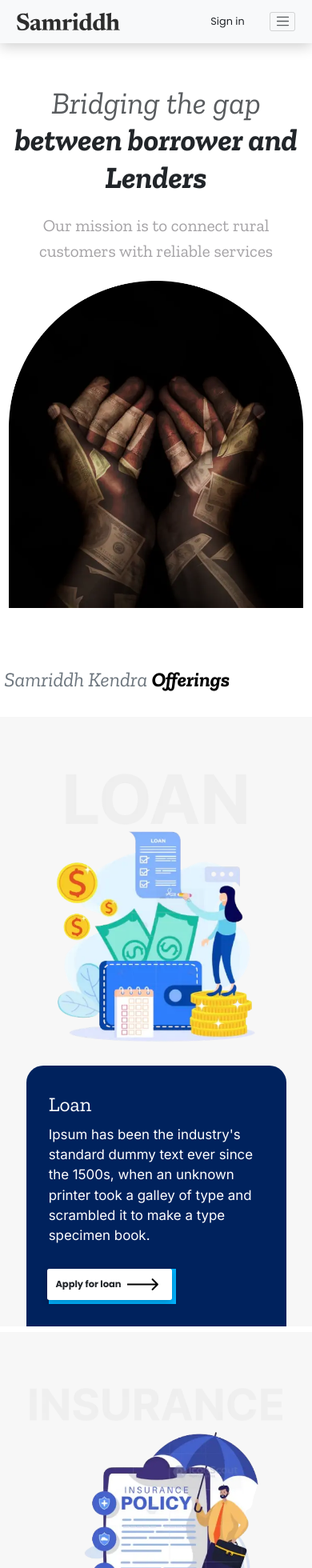
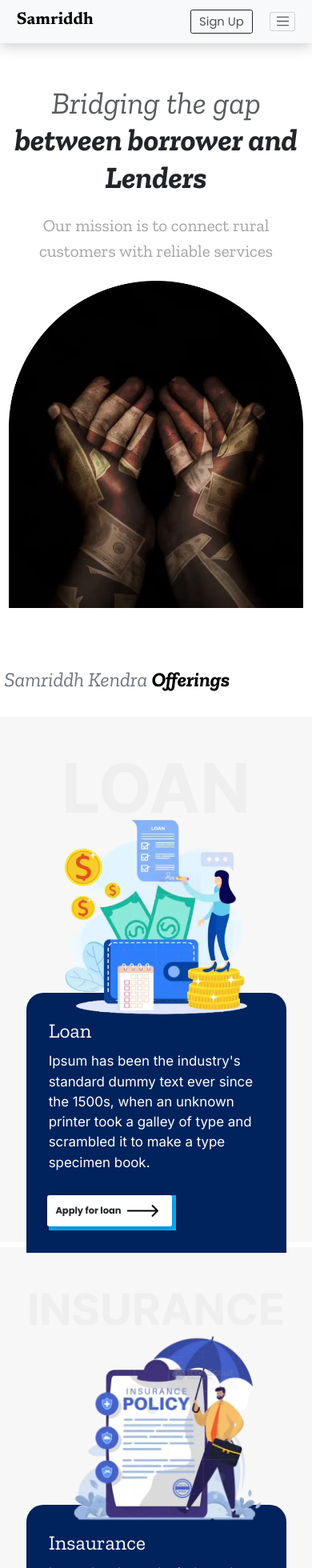
Before and after one commit to mohitanand744/Samriddh_React, a React (Vite) app: page / in a window 390 px wide. Shown: the top 1960 px of the page at 80% size. Built offline with nearby package versions, Linux system fonts and the light colour scheme.

Commit message:
solved some Alignment problems.

```diff
--- a/src/Pages/Home.jsx
+++ b/src/Pages/Home.jsx
@@ -66,7 +66,7 @@ const Home = () => {
       {/* ----------------------------------------------------- */}
 
       <section className="section_3 mt-3">
-        <div className="container-fluid insaurance py-7">
+        <div className="container-fluid insaurance">
           <div className="row justify-content-md-center justify-content-center">
             <div className="  col-xl-5 col-lg-6 col-md-10 col-sm-10 col-10  order-lg-last  order-md-last order-last">
               <div className="text_container text-white d-flex flex-column justify-content-center align-items-start round ">
@@ -82,7 +82,7 @@ const Home = () => {
               </div>
             </div>
             <div className="  col-xl-7 col-lg-6 col-md-12 col-sm-12 order-lg-last order-md-first order-first">
-              <div className="image_container d-flex flex-column align-items-center p-5 ">
+              <div className="image_container d-flex flex-column align-items-center p-5  ">
                 <img
                   className="img-fluid insaurance1"
                   src="./Insaurance2.webp"
@@ -139,7 +139,7 @@ const Home = () => {
             establishing the Samriddh Sathi for effective implementation.
           </p>
         </header>
-        <div className="container-fluid my-10">
+        <div className="container-fluid my-5">
           <div className="container">
             <div className="card-slider">
               <Card
@@ -342,8 +342,8 @@ const Home = () => {
           />
         </header>
 
-        <div className="partners-Customers container-fluid">
-          <div className="container">
+        <div className="partners-Customers py-5 container-fluid">
+          <div className="container py-5">
             <div className="d-flex justify-content-lg-between align-items-center flex-lg-row flex-md-column flex-column justify-content-md-center">
               <div className="ratings-container col-xl-3 col-lg-4 col-md-12 col-12  mb-md-5 mb-5 d-flex justify-content-center ">
                 <div className=" text-center rating-card d-flex flex-column align-items-center ">
@@ -423,6 +423,52 @@ const Home = () => {
                       </div>
                     </div>
                   </div>
+                  <div className="col-lg-4 col-md-6 col-6  bg-white review-card rounded-4">
+                    <div className="top-container">
+                      <div className="img">
+                        <img src="./empty-img.webp" alt="" />
+                      </div>
+                      <h2 className="title-font text-dark fw-bold mx-4">
+                        All necessary integrations were available.
+                      </h2>
+                    </div>
+                    <div className="profile-footer d-flex align-items-center">
+                      <img
+                        className="img-fluid avatar mr-4"
+                        src="./avtar.png"
+                        alt=""
+                      />
+                      <div className="d-flex flex-column gap-2">
+                        <p className="fs-2 font-poppins fw-semibold ">
+                          Apoorva
+                        </p>
+                        <p className="fs-4 font-poppins">Porter</p>
+                      </div>
+                    </div>
+                  </div>
+                  <div className="col-lg-4 col-md-6 col-6  bg-white review-card rounded-4">
+                    <div className="top-container">
+                      <div className="img">
+                        <img src="./empty-img.webp" alt="" />
+                      </div>
+                      <h2 className="title-font text-dark fw-bold mx-4">
+                        All necessary integrations were available.
+                      </h2>
+                    </div>
+                    <div className="profile-footer d-flex align-items-center">
+                      <img
+                        className="img-fluid avatar mr-4"
+                        src="./avtar.png"
+                        alt=""
+                      />
+                      <div className="d-flex flex-column gap-2">
+                        <p className="fs-2 font-poppins fw-semibold ">
+                          Apoorva
+                        </p>
+                        <p className="fs-4 font-poppins">Porter</p>
+                      </div>
+                    </div>
+                  </div>
                 </div>
               </div>
             </div>
@@ -441,8 +487,8 @@ const Home = () => {
           />
         </header>
 
-        <div className="partners-Customers container-fluid">
-          <div className="container">
+        <div className="partners-Customers py-5 container-fluid">
+          <div className="container py-5">
             <div className="d-flex justify-content-xl-start justify-content-lg-between align-items-center flex-lg-row flex-md-column flex-column justify-content-md-center">
               <div className=" reviews-container col-xl-9 col-lg-8 col-md-12 col-12 order-md-last order-last">
                 <div className="reviews">
@@ -457,6 +503,52 @@ const Home = () => {
                         detail the team brings with pro-activeness in
                         understanding the nuances of business is exemplary.
                       </p>
+                    </div>
+                    <div className="profile-footer d-flex align-items-center">
+                      <img
+                        className="img-fluid avatar mr-4"
+                        src="./avtar.png"
+                        alt=""
+                      />
+                      <div className="d-flex flex-column gap-2">
+                        <p className="fs-2 font-poppins fw-semibold ">
+                          Apoorva
+                        </p>
+                        <p className="fs-4 font-poppins">Porter</p>
+                      </div>
+                    </div>
+                  </div>
+                  <div className="col-lg-4 col-md-6 col-6  bg-white review-card rounded-4">
+                    <div className="top-container">
+                      <div className="img">
+                        <img src="./empty-img.webp" alt="" />
+                      </div>
+                      <h2 className="title-font text-dark fw-bold mx-4">
+                        All necessary integrations were available.
+                      </h2>
+                    </div>
+                    <div className="profile-footer d-flex align-items-center">
+                      <img
+                        className="img-fluid avatar mr-4"
+                        src="./avtar.png"
+                        alt=""
+                      />
+                      <div className="d-flex flex-column gap-2">
+                        <p className="fs-2 font-poppins fw-semibold ">
+                          Apoorva
+                        </p>
+                        <p className="fs-4 font-poppins">Porter</p>
+                      </div>
+                    </div>
+                  </div>
+                  <div className="col-lg-4 col-md-6 col-6  bg-white review-card rounded-4">
+                    <div className="top-container">
+                      <div className="img">
+                        <img src="./empty-img.webp" alt="" />
+                      </div>
+                      <h2 className="title-font text-dark fw-bold mx-4">
+                        All necessary integrations were available.
+                      </h2>
                     </div>
                     <div className="profile-footer d-flex align-items-center">
                       <img
--- a/src/components/Cards/Card.jsx
+++ b/src/components/Cards/Card.jsx
@@ -15,7 +15,7 @@ const Card = ({ title, description, steps, image }) => {
 
           <div className="steps-container text-center d-flex flex-column align-items-center">
             <p className="fs-2 fw-bold font-inter">STEP</p>
-            <p className="steps">{steps}</p>
+            <div className="steps fw-semibold">{steps}</div>
           </div>
         </div>
       </div>
--- a/src/components/NavBar/Nav.jsx
+++ b/src/components/NavBar/Nav.jsx
@@ -7,7 +7,7 @@ const Nav = () => {
       <nav className="navbar bg-body-tertiary fixed-top nav b-shadow">
         <div className="container-fluid font-poppins">
           <NavLink className={"navbar-brand"}>
-            <img src="./Samriddh.webp" alt="" />
+            <h1 className="fs-30 fw-bold newsreader">Samriddh</h1>
           </NavLink>
           <ul className="navLinks">
             <li className="nav-item ">
@@ -42,15 +42,15 @@ const Nav = () => {
                 Become Our Partner
               </NavLink>
             </li>
-            <button className="btn btn-outline-dark fs-2 px-4 border-none">
-              Login
-            </button>
+            <li className="nav-item">
+              <a className="btn btn-outline-dark px-4 py-1 hover">Login</a>
+            </li>
           </ul>
 
           <div className="d-lg-none d-flex align-items-center gap-5">
-            <button className="btn btn-outline-dark fs-2 px-4 sign_in border-none">
-              Sign in
-            </button>
+            <li className="nav-item">
+              <a className="btn btn-outline-dark px-4 ">Sign Up</a>
+            </li>
             <button
               className="navbar-toggler"
               type="button"
--- a/src/css/fonts.css
+++ b/src/css/fonts.css
@@ -3,6 +3,8 @@
 @import url("https://fonts.googleapis.com/css2?family=Inter:ital,opsz,wght@0,14..32,100..900;1,14..32,100..900&family=Poppins:ital,wght@0,100;0,200;0,300;0,400;0,500;0,600;0,700;0,800;0,900;1,100;1,200;1,300;1,400;1,500;1,600;1,700;1,800;1,900&family=Signika:wght@300..700&family=Zilla+Slab:ital,wght@0,300;0,400;0,500;0,600;0,700;1,300;1,400;1,500;1,600;1,700&display=swap");
 
 @import url("https://fonts.googleapis.com/css2?family=Inter:ital,opsz,wght@0,14..32,100..900;1,14..32,100..900&family=Poppins:ital,wght@0,100;0,200;0,300;0,400;0,500;0,600;0,700;0,800;0,900;1,100;1,200;1,300;1,400;1,500;1,600;1,700;1,800;1,900&family=Signika:wght@300..700&family=Zilla+Slab:ital,wght@0,300;0,400;0,500;0,600;0,700;1,300;1,400;1,500;1,600;1,700&display=swap");
+
+@import url("https://fonts.googleapis.com/css2?family=Inter:ital,opsz,wght@0,14..32,100..900;1,14..32,100..900&family=Newsreader:ital,opsz,wght@0,6..72,200..800;1,6..72,200..800&family=Poppins:ital,wght@0,100;0,200;0,300;0,400;0,500;0,600;0,700;0,800;0,900;1,100;1,200;1,300;1,400;1,500;1,600;1,700;1,800;1,900&family=Signika:wght@300..700&family=Zilla+Slab:ital,wght@0,300;0,400;0,500;0,600;0,700;1,300;1,400;1,500;1,600;1,700&display=swap");
 
 .font-inter {
   font-family: "Inter", sans-serif !important;
@@ -15,6 +17,10 @@
 .title-font {
   font-family: "Zilla Slab", serif !important;
   font-style: italic;
+}
+
+.newsreader {
+  font-family: "Newsreader", serif;
 }
 
 /***** Font size Section *****/
--- a/src/css/index.css
+++ b/src/css/index.css
@@ -51,10 +51,6 @@ html {
 
 .mx-6 {
   margin: 0 6rem;
-}
-
-.py-7 {
-  padding: 7rem 0;
 }
 
 .p-7 {
@@ -158,6 +154,9 @@ li {
     font-size: 3rem;
   }
 }
+.hover:hover {
+  color: var(--white) !important;
+}
 
 .loan_container,
 .insaurance {
@@ -216,7 +215,11 @@ li {
 
 .nav-item a {
   color: var(--text-gray);
-  font-size: 2.2rem !important;
+  font-size: 2.1rem !important;
+
+  &:hover {
+    color: var(--dark-blue);
+  }
 }
 
 /***** End NavBar Section *****/
@@ -243,6 +246,7 @@ li {
 
 .loan_container {
   background: var(--bg-light-gray);
+  padding: 5rem 0;
 
   & .image_container {
     & .loan {
@@ -267,6 +271,7 @@ li {
 
 .insaurance {
   background: var(--bg-light-gray);
+  padding: 5rem 0;
 
   & .image_container {
     & .insaurance1 {
@@ -336,7 +341,7 @@ li {
 
     & .custom-card {
       width: 30rem;
-      height: 34.7rem;
+      height: 37rem;
       border: 2px solid #dddd;
       background: var(--bg-light-gray);
       position: relative;
@@ -354,8 +359,11 @@ li {
       .steps-container {
         margin-bottom: -5.1rem;
         & .steps {
-          width: 4.6rem;
-          height: 4.6rem;
+          width: 50px;
+          height: 50px;
+          display: flex;
+          justify-content: center;
+          align-items: center;
           border-radius: 50%;
           -webkit-border-radius: 50%;
           -moz-border-radius: 50%;
@@ -363,7 +371,7 @@ li {
           -o-border-radius: 50%;
           background: var(--dark-blue);
           color: var(--white);
-          font-size: 2.8rem;
+          font-size: 2.7rem;
           border: 3px solid var(--white);
         }
       }
@@ -641,13 +649,7 @@ li {
 
 @media screen and (width < 1240px) {
   html {
-    font-size: 56%;
-  }
-}
-
-@media screen and (width < 1140px) {
-  html {
-    font-size: 52%;
+    font-size: 53%;
   }
 }
 
@@ -716,6 +718,26 @@ li {
   .footer {
     background: linear-gradient(200deg, #000000 0%, #003c79 100%);
   }
+
+  .insaurance {
+    & .image_container {
+      & .insaurance2 {
+        width: 47rem;
+        margin-bottom: -9rem;
+        z-index: 2;
+      }
+    }
+  }
+
+  .loan_container {
+    & .image_container {
+      & .loan2 {
+        width: 37rem;
+        margin-bottom: -8rem;
+        z-index: 2;
+      }
+    }
+  }
 }
 /***** End Responsiveness Section *****/
 
```
